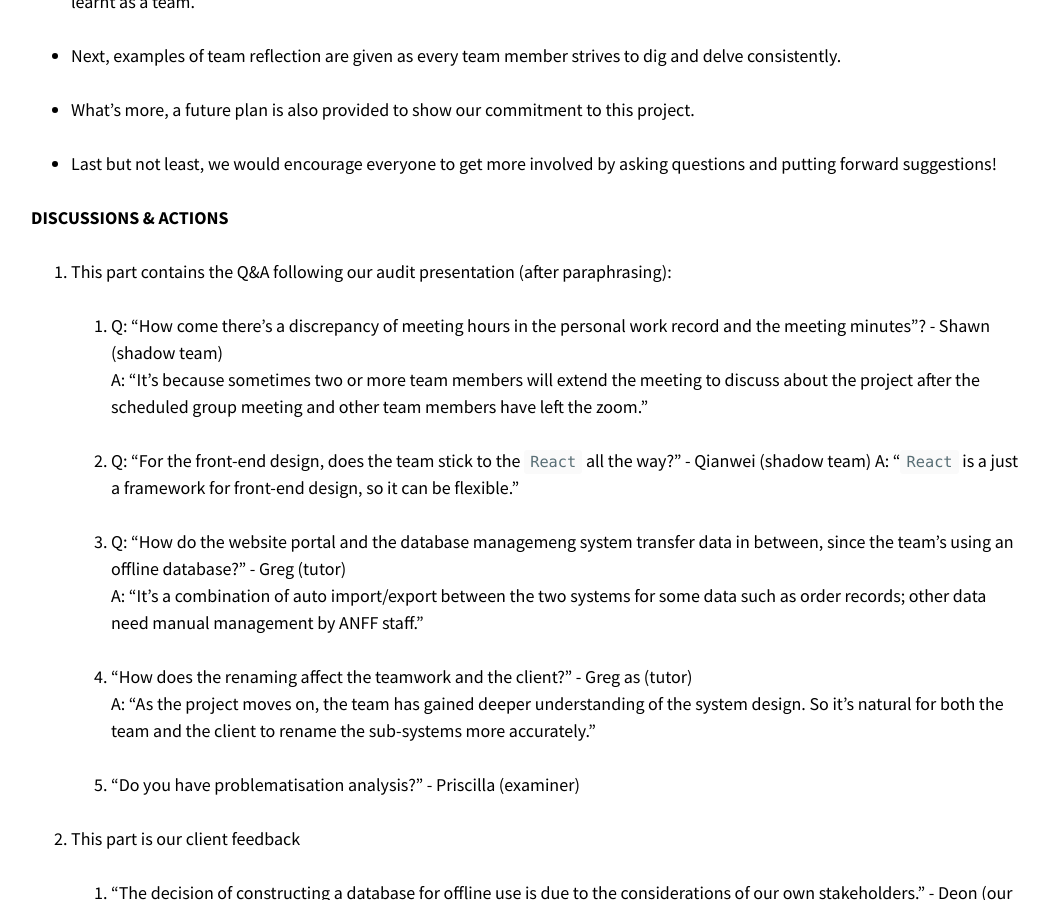
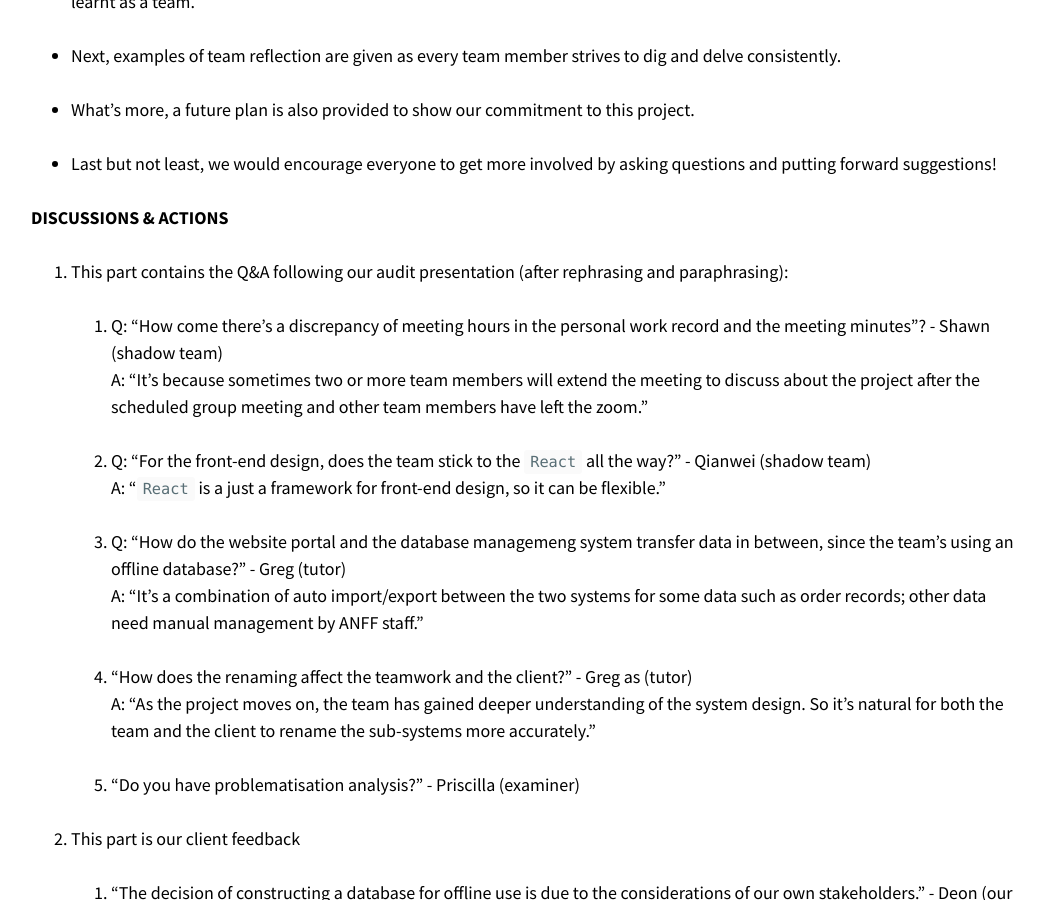
Before and after one commit to optofab/optofab.github.io, a Jekyll site: the page built from meeting_minutes.md, in a window 1280 px wide and 900 px high, scrolled down 22185 px. Shown: the whole window, without its empty margins (115-1164 px from the left). Built offline with Jekyll 4.4.1, drawn with Linux system fonts in a browser that asks for light colours; nearby versions of some CDN libraries; emoji names are drawn with the system emoji font.

Commit message:
fix typo

```diff
--- a/meeting_minutes.md
+++ b/meeting_minutes.md
@@ -766,12 +766,12 @@ The presentation would be divided into the following sections:
 
 **DISCUSSIONS & ACTIONS**
 
-1. This part contains the Q&A following our audit presentation (after paraphrasing):
+1. This part contains the Q&A following our audit presentation (after rephrasing and paraphrasing):
 
    1. Q: "How come there's a discrepancy of meeting hours in the personal work record and the meeting minutes"? - Shawn (shadow team)<br>
       A: "It's because sometimes two or more team members will extend the meeting to discuss about the project after the scheduled group meeting and other team members have left the zoom."
 
-   2. Q: "For the front-end design, does the team stick to the `React` all the way?" - Qianwei (shadow team)
+   2. Q: "For the front-end design, does the team stick to the `React` all the way?" - Qianwei (shadow team)<br>
       A: "`React` is a just a framework for front-end design, so it can be flexible."
 
    3. Q: "How do the website portal and the database managemeng system transfer data in between, since the team's using an offline database?" - Greg (tutor)<br>
```
Also changed, not shown: work_records.md (+1 -1 lines).
